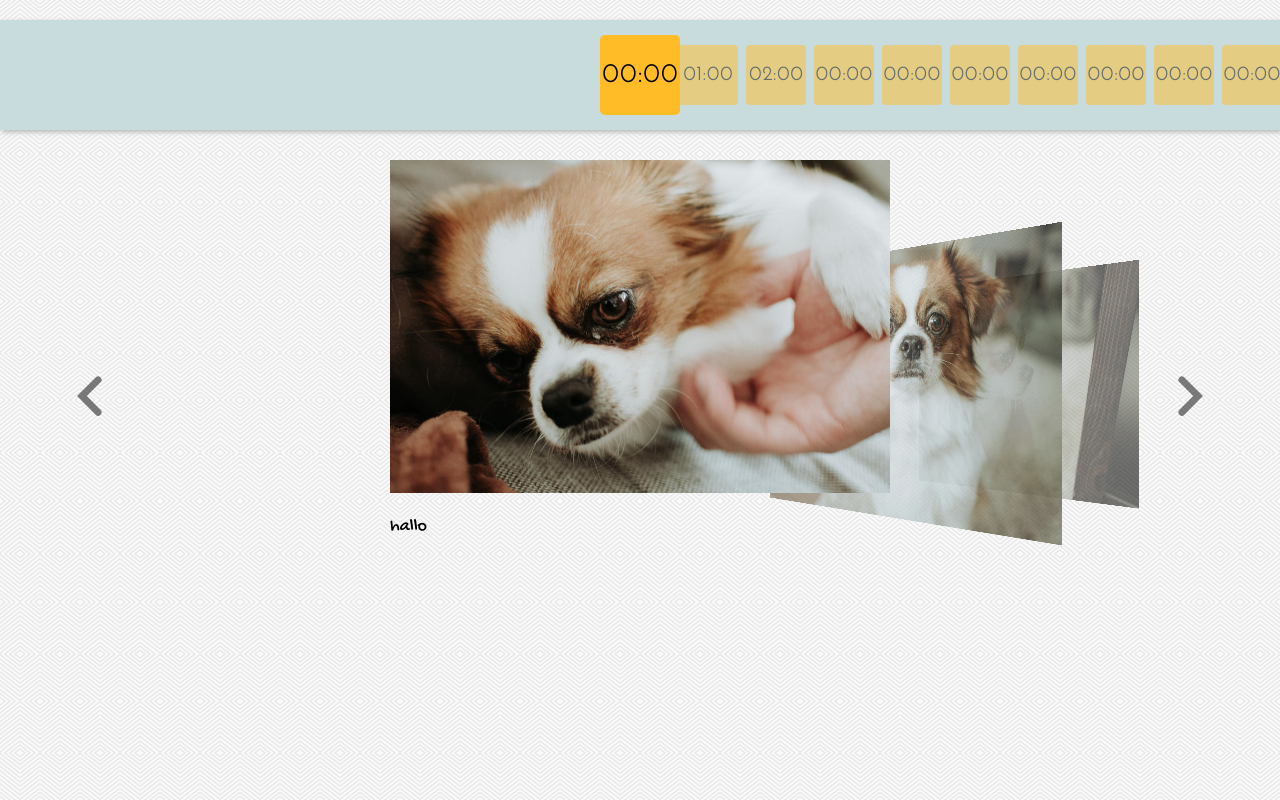
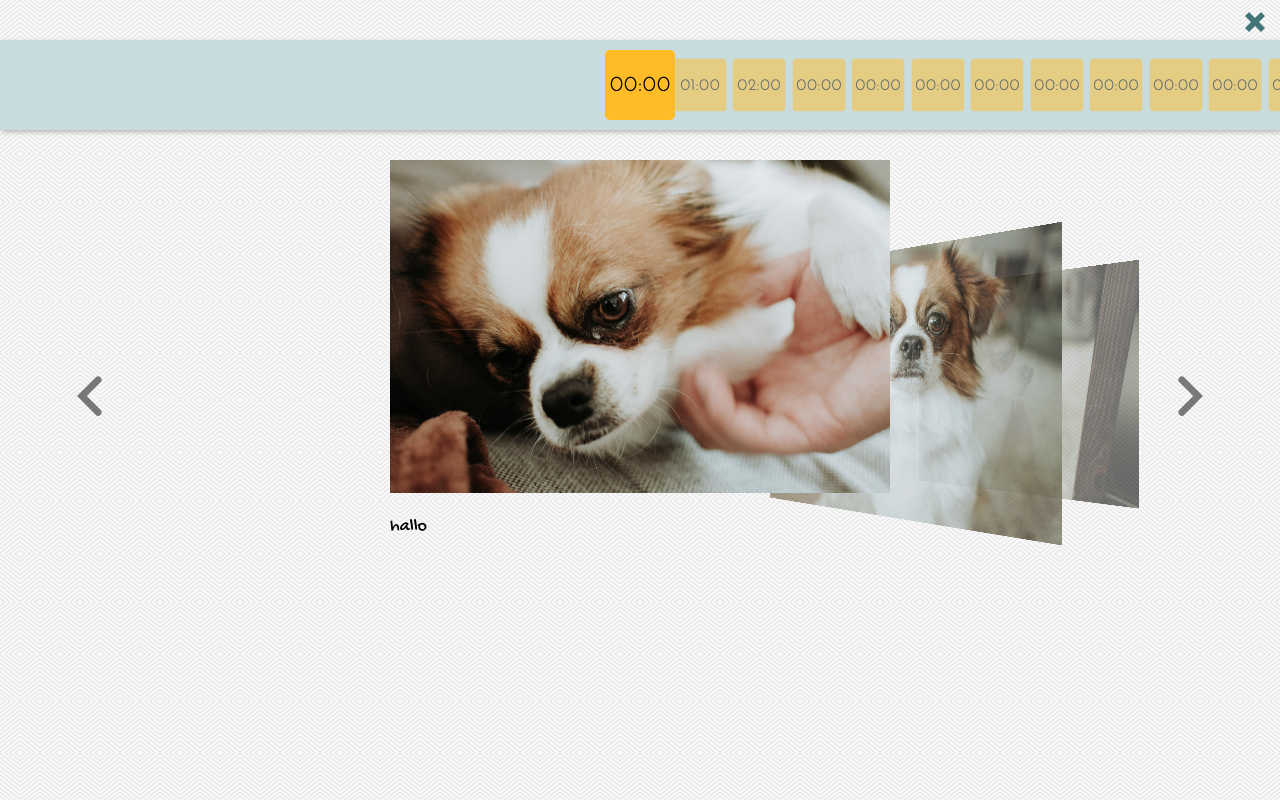
Before and after one commit to AlissaLuepke/photobooth, a plain HTML site: page gallery.html in a window 1280 px wide. Drawn offline with Linux system fonts and the light colour scheme; no server answers.

Commit message:
Schliessen Button

```diff
--- a/css/style.css
+++ b/css/style.css
@@ -29,7 +29,6 @@
     src: url('../font/ROCKSALT.ttf') format('truetype');
 }
 
-
 body {
     padding: 0px;
     font-family: 'josefine' !important;
@@ -37,25 +36,34 @@ body {
     font-size: 18px;
 }
 
-html, button, input, select, textarea,
-    .pure-g [class *= "pure-u"] {
+html,
+button,
+input,
+select,
+textarea,
+.pure-g [class *="pure-u"] {
     /* Set your content font stack here: */
     font-family: 'josefine' !important;
 }
 
-.centerparent{
+button:focus {
+    outline:none !important;
+}
+.centerparent {
     margin: 0;
     padding: 0;
     height: 80vh;
     display: flex;
     align-items: center;
     justify-content: center;
+}
 
+.alignvertical {
+    margin: auto;
+    /* Magic! */
 }
-.alignvertical{
 
-  margin: auto;  /* Magic! */
-}
+
 /*
 .pure-u-2-3{
     border: 2px solid black;
@@ -68,13 +76,11 @@ justify-content: center;
 
 .filters {
     background-color: #C8DCDE;
-
     padding: 20px;
     border: 1px solid #797979;
     -webkit-box-shadow: 2px 2px 5px 0px rgba(181, 181, 181, 1);
-    -moz-box-shadow:2px 2px 5px 0px rgba(181, 181, 181, 1);
+    -moz-box-shadow: 2px 2px 5px 0px rgba(181, 181, 181, 1);
     box-shadow: 2px 2px 5px 0px rgba(181, 181, 181, 1);
-
     -webkit-box-shadow: 2px 2px 0px 0px rgba(50, 89, 92, 0.14);
     -moz-box-shadow: 2px 2px 0px 0px rgba(50, 89, 92, 0.14);
     box-shadow: 2px 2px 0px 0px rgba(50, 89, 92, 0.28);
@@ -185,29 +191,25 @@ input::-moz-focus-outer {
 }
 
 .custombutton {
-
     background-color: #407477;
     color: #fff;
     border-radius: 3px;
     padding: 10px 25px;
     margin: 10px;
 }
-.ausloesebutton{
 
-    cursor:pointer;
-    border:none;
+.ausloesebutton {
+    cursor: pointer;
+    border: none;
     height: 55px;
+}
 
-}
-.gallerybutton{
-
-    cursor:pointer;
-    border:none;
+.gallerybutton {
+    cursor: pointer;
+    border: none;
     width: 100%;
     margin: auto;
-
 }
-
 
 #Clownsnase,
 #herz,
@@ -222,8 +224,7 @@ input::-moz-focus-outer {
 #zylinder,
 #sprechblase_blanco,
 #sprechblase_omg,
-#sprechblase_wtf{
-
+#sprechblase_wtf {
     height: 100px;
 }
 
@@ -232,15 +233,13 @@ input::-moz-focus-outer {
     margin: auto;
     background-color: #C8DCDE;
     /*width: 30em;*/
-
     /*width: 614px;*/
     width: 75%;
     /*    height: 490px;*/
-
     /*height: 25em;*/
     text-align: center;
     -webkit-box-shadow: 2px 2px 5px 0px rgba(181, 181, 181, 1);
-    -moz-box-shadow:2px 2px 5px 0px rgba(181, 181, 181, 1);
+    -moz-box-shadow: 2px 2px 5px 0px rgba(181, 181, 181, 1);
     box-shadow: 2px 2px 5px 0px rgba(181, 181, 181, 1);
 }
 
@@ -258,66 +257,91 @@ input::-moz-focus-outer {
 */
 }
 
+
 /*#canvas{
 
 }*/
-.gallerysize{
+
+
+/* GALLERY */
+
+.backbutton {
+    position: absolute;
+    top: 2px;
+    right: 5px;
+    margin: 10px;
+    width: 20px;
+    height: 20px;
+    background-image: url('../img/buttons/Schliessen.svg');
+    moz-transform: rotate(0deg);
+    -ms-transform: rotate(0deg);
+    -o-transform: rotate(0deg);
+    -webkit-transform: rotate(0deg);
+    transform: rotate(0deg);
+    -moz-transition: all 1.5s ease;
+    -webkit-transition: all 1.5s ease;
+    -o-transition: all 1.5s ease;
+    transition: all 1.5s ease;
+}
+
+.backbutton:hover {
+    -moz-transform: rotate(180deg);
+    -ms-transform: rotate(180deg);
+    -o-transform: rotate(180deg);
+    -webkit-transform: rotate(180deg);
+    transform: rotate(180deg);
+}
+
+.gallerysize {
     width: 500px;
+}
 
-}
-.foldertext{
-    font-size: 1.5em;
+.foldertext {
+    font-size: 1.2em;
     text-align: center;
     margin: auto;
     vertical-align: middle;
+}
 
-}
-.galleryfoldersize{
+.galleryfoldersize {
     display: -ms-flexbox;
     display: -webkit-flex;
     display: flex;
-
     -ms-flex-align: center;
     -webkit-align-items: center;
     -webkit-box-align: center;
-
     align-items: center;
     border-radius: 5px;
-    width: 80px;
-    height: 80px;
+    width: 70px;
+    height: 70px;
     background-color: #ffbc26;
+}
 
-}
-.folder{
-
-    padding: 15px 0px;
+.folder {
+    padding: 10px 0px;
     margin-right: 0px;
     margin-left: 0px;
-    margin: 10px 0px 30px 0px;
-
+    margin: 30px 0px 30px 0px;
     background-color: #C8DCDE;
     -webkit-box-shadow: 2px 2px 5px 0px rgba(181, 181, 181, 1);
-    -moz-box-shadow:2px 2px 5px 0px rgba(181, 181, 181, 1);
+    -moz-box-shadow: 2px 2px 5px 0px rgba(181, 181, 181, 1);
     box-shadow: 2px 2px 5px 0px rgba(181, 181, 181, 1);
 }
 
+#canvas_image {
+    padding: 30px 25px 70px 25px;
+    vertical-align: middle;
+}
 
-#canvas_image{
-    padding:30px 25px 70px 25px;
-     vertical-align: middle;
-
-}
-.makepic{
+.makepic {
     padding: 7px 0px 0px 0px;
     text-align: center;
 }
-.timer{
 
-}
+.timer {}
+
 #preview {
-    padding:30px 25px 70px 25px;
-
-
+    padding: 30px 25px 70px 25px;
     width: 100%;
 }
 
@@ -330,15 +354,15 @@ button {
 select,
 input {
     width: 50%;
+}
 
-}
-#timer{
+#timer {
     margin: auto;
 }
+
 #capture {
     text-align: center;
 }
-
 
 #gallery {
     background: lightgray;
@@ -353,6 +377,6 @@ input {
 
 @media (min-width: 600px) {
     body {
-        padding:10px 0px;
+        padding: 10px 0px;
     }
 }
--- a/gallery.html
+++ b/gallery.html
@@ -26,6 +26,10 @@
 </head>
 
 <body>
+  <a  href="main.html" data-tooltip="Zurück zur Hauptseite"> <div class="backbutton"> </div></a>
+
+
+
     <div class="folder">
         <div id="flat">
             <ul>
```
Also changed, not shown: css/jquery.flipster.css, img/buttons/Schliessen.svg (added). Lines whose indentation alone changed are shown as unchanged.
